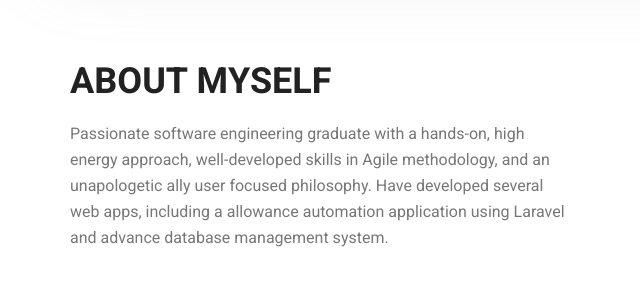
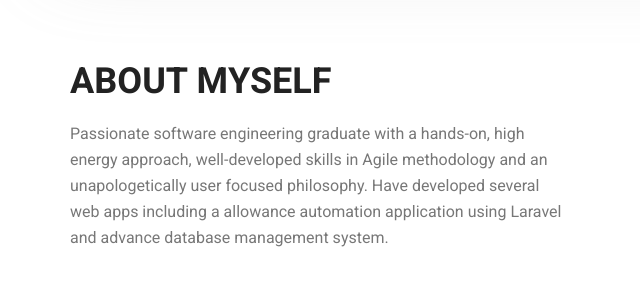
Before and after one commit to GiasRubel/portfolio, a plain HTML site: page index.html in a window 1280 px wide. Shown: the part 1020-1308 px from the top of the page, 0-640 px from the left. Drawn offline with Linux system fonts and the light colour scheme.

Commit message:
changer on about me text

```diff
--- a/index.html
+++ b/index.html
@@ -105,8 +105,8 @@
                 <div class="welcome_text">
                     <h4>About Myself</h4>
                     <p>Passionate software engineering graduate with a hands-on, high energy approach, well-developed
-                        skills in Agile methodology, and an unapologetic ally user focused philosophy. Have developed
-                        several web apps, including a allowance automation application using
+                        skills in Agile methodology and an unapologetically user focused philosophy. Have developed
+                        several web apps including a allowance automation application using
                         Laravel and advance database management system.</p>
                     <div class="row">
                         <div class="col-md-4">
```
